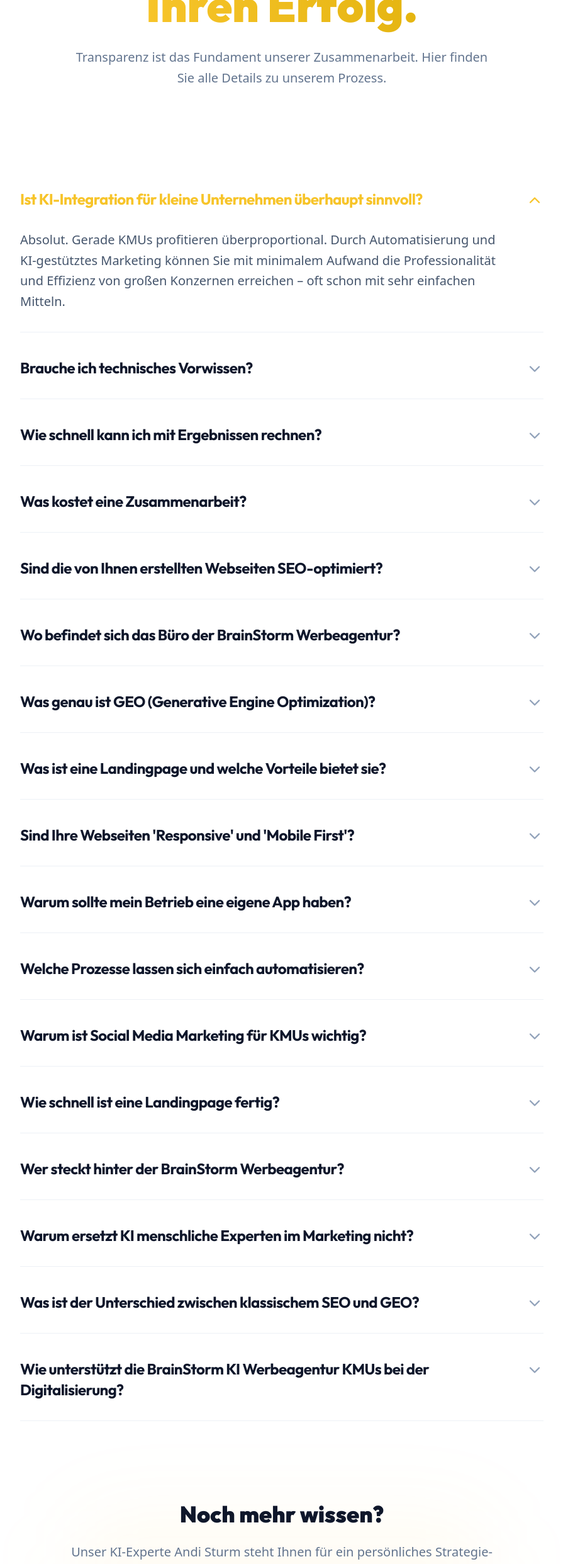
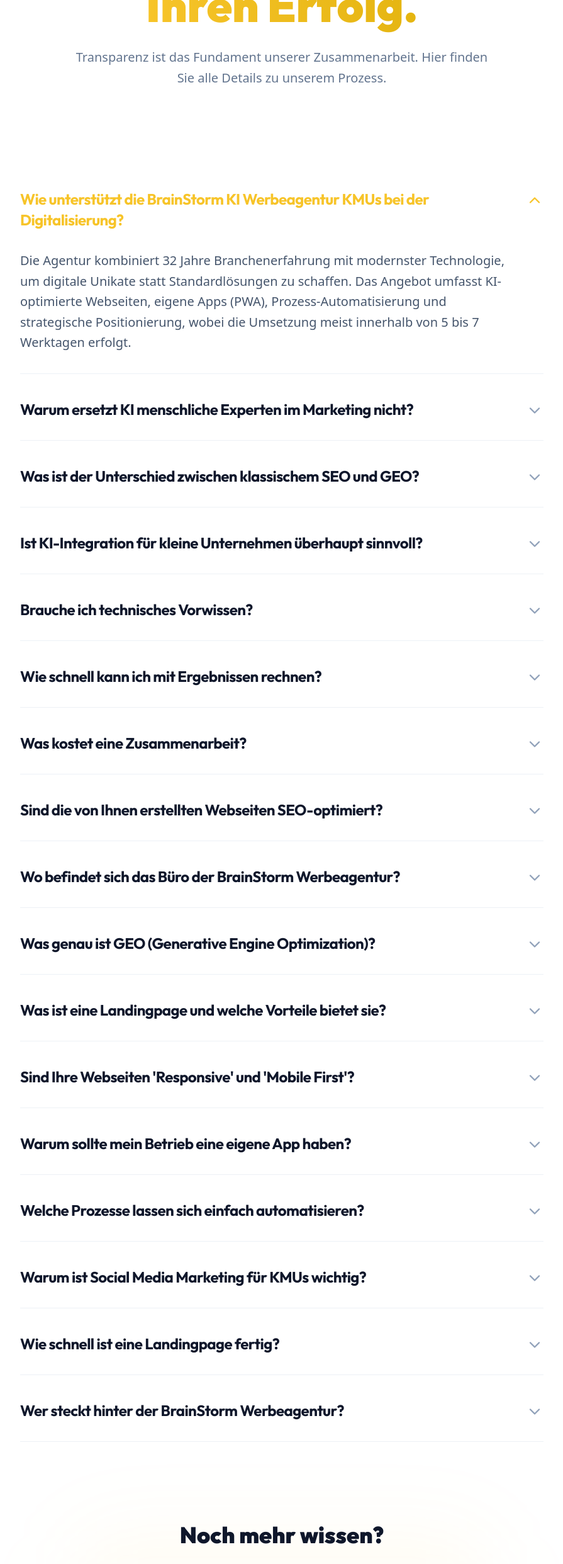
Before and after one commit to brainstormandi/brainstorm-ki-marketingagentur, a Next.js app: page / in a window 1280 px wide. Shown: the part 7924-10408 px from the top of the page at 63% size, without its empty margins (192-1087 px from the left). Built offline with nearby package versions, Linux system fonts and the light colour scheme.

Commit message:
style: reorder FAQs and fix constants.tsx formatting

```diff
--- a/app/constants.tsx
+++ b/app/constants.tsx
@@ -273,6 +273,18 @@
 
 export const FAQS = [
     {
+        question: "Wie unterstützt die BrainStorm KI Werbeagentur KMUs bei der Digitalisierung?",
+        answer: "Die Agentur kombiniert 32 Jahre Branchenerfahrung mit modernster Technologie, um digitale Unikate statt Standardlösungen zu schaffen. Das Angebot umfasst KI-optimierte Webseiten, eigene Apps (PWA), Prozess-Automatisierung und strategische Positionierung, wobei die Umsetzung meist innerhalb von 5 bis 7 Werktagen erfolgt."
+    },
+    {
+        question: "Warum ersetzt KI menschliche Experten im Marketing nicht?",
+        answer: "KI generiert statistische Durchschnitte und austauschbare Inhalte, kann aber keine echte Erfahrung, individuellen Fehlertransfer oder strategische Priorisierung bieten. Menschliche Experten sind entscheidend, um durch gezielte Fragen und individuelle Einordnung Klarheit in der Informationsflut zu schaffen und Vertrauen aufzubauen."
+    },
+    {
+        question: "Was ist der Unterschied zwischen klassischem SEO und GEO?",
+        answer: "Während klassisches SEO auf Suchmaschinen-Rankings abzielt, optimiert Generative Engine Optimization (GEO) Inhalte speziell für KI-Modelle wie ChatGPT oder Claude. Ziel ist es, von diesen Systemen als relevante Top-Empfehlung erkannt und direkt in den generierten Antworten der KI-Suche genannt zu werden."
+    },
+    {
         question: "Ist KI-Integration für kleine Unternehmen überhaupt sinnvoll?",
         answer: "Absolut. Gerade KMUs profitieren überproportional. Durch Automatisierung und KI-gestütztes Marketing können Sie mit minimalem Aufwand die Professionalität und Effizienz von großen Konzernen erreichen – oft schon mit sehr einfachen Mitteln."
     },
@@ -327,17 +339,5 @@
     {
         question: "Wer steckt hinter der BrainStorm Werbeagentur?",
         answer: "Gründer Andi Sturm bringt über 32 Jahre Erfahrung in der Werbebranche mit. Als KI-Pionier verbindet er klassisches Marketing-Know-how mit modernster Technologie. Mit Bestbewertungen auf Google steht BrainStorm für Handschlagqualität und digitale Exzellenz."
-    },
-    {
-        question: "Warum ersetzt KI menschliche Experten im Marketing nicht?",
-        answer: "KI generiert statistische Durchschnitte und austauschbare Inhalte, kann aber keine echte Erfahrung, individuellen Fehlertransfer oder strategische Priorisierung bieten. Menschliche Experten sind entscheidend, um durch gezielte Fragen und individuelle Einordnung Klarheit in der Informationsflut zu schaffen und Vertrauen aufzubauen."
-    },
-    {
-        question: "Was ist der Unterschied zwischen klassischem SEO und GEO?",
-        answer: "Während klassisches SEO auf Suchmaschinen-Rankings abzielt, optimiert Generative Engine Optimization (GEO) Inhalte speziell für KI-Modelle wie ChatGPT oder Claude. Ziel ist es, von diesen Systemen als relevante Top-Empfehlung erkannt und direkt in den generierten Antworten der KI-Suche genannt zu werden."
-    },
-    {
-        question: "Wie unterstützt die BrainStorm KI Werbeagentur KMUs bei der Digitalisierung?",
-        answer: "Die Agentur kombiniert 32 Jahre Branchenerfahrung mit modernster Technologie, um digitale Unikate statt Standardlösungen zu schaffen. Das Angebot umfasst KI-optimierte Webseiten, eigene Apps (PWA), Prozess-Automatisierung und strategische Positionierung, wobei die Umsetzung meist innerhalb von 5 bis 7 Werktagen erfolgt."
     }
 ];
```
